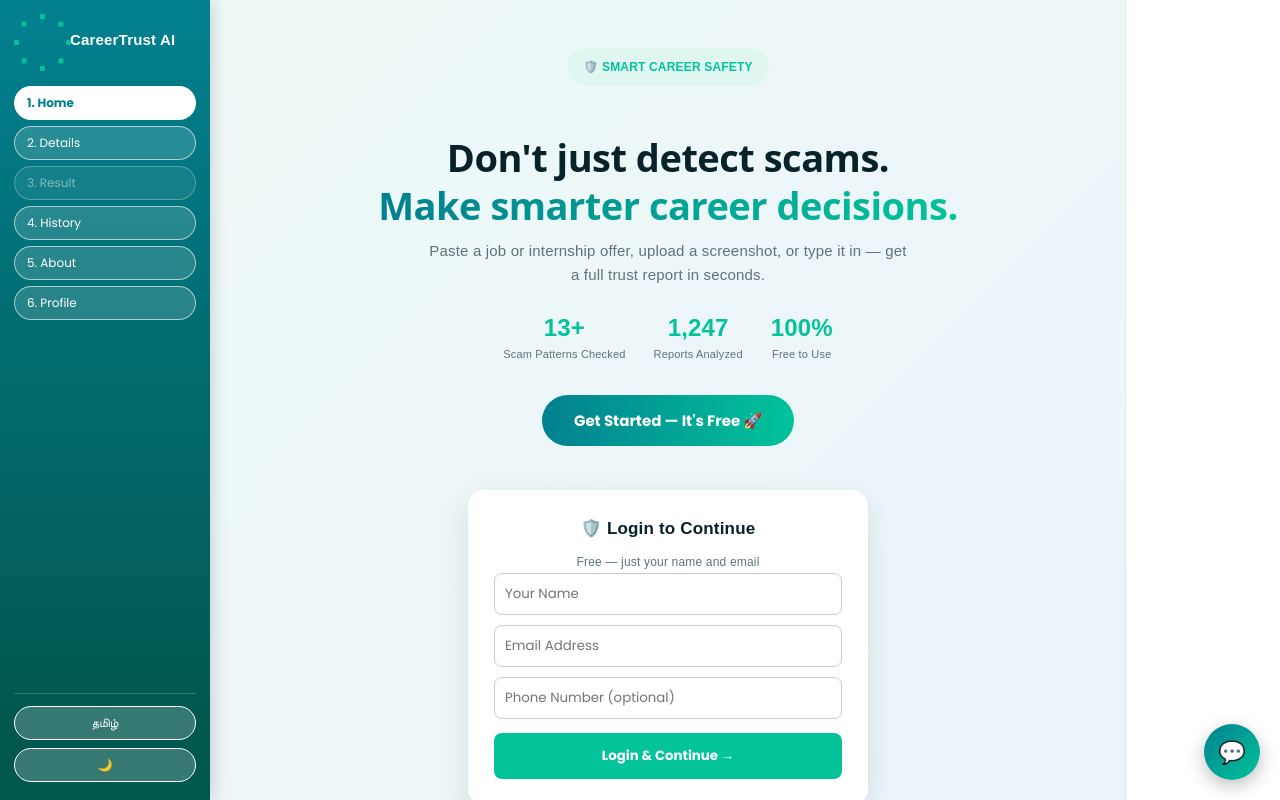
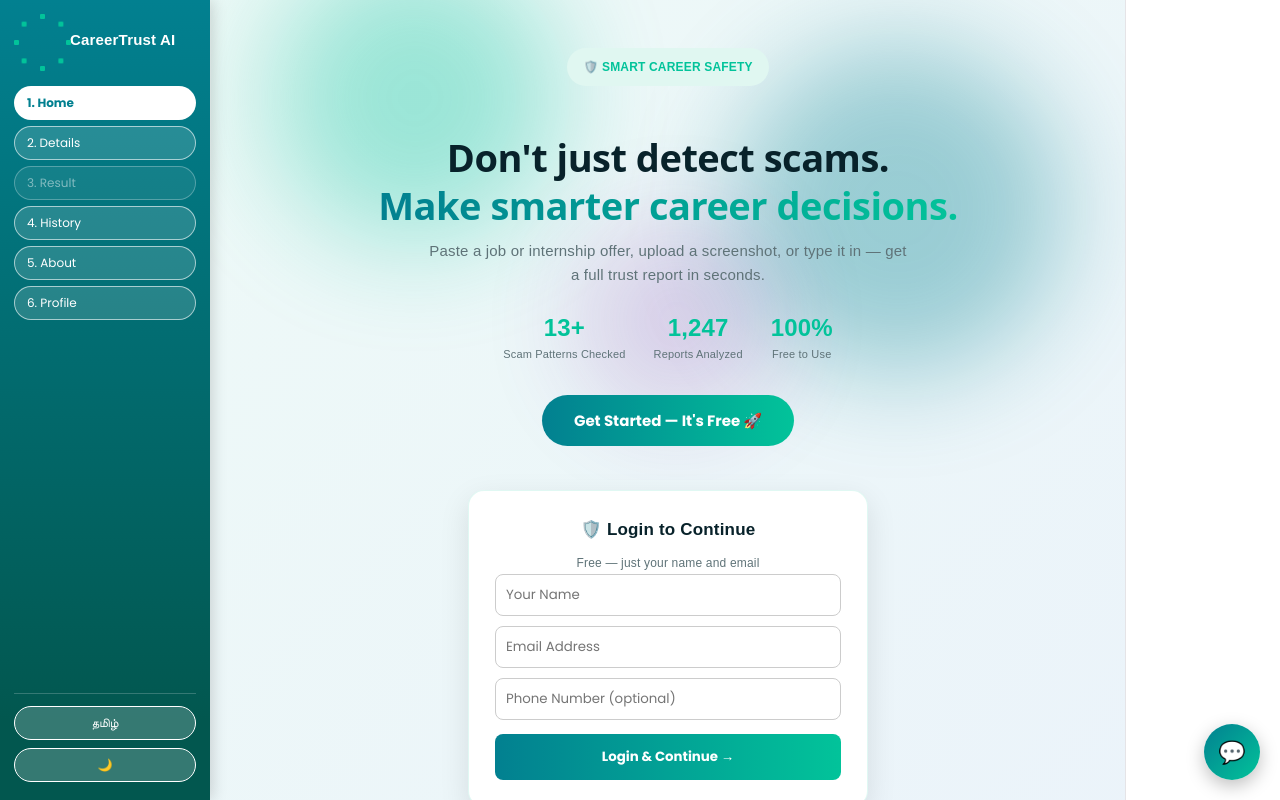
Before and after one commit to AkashPrabhavathi/PHOENIX-CareerTrust-AI, a React (Vite) app in the folder frontend/: page / in a window 1280 px wide. Shown: the top 800 px of the page. Built offline with nearby package versions, Linux system fonts and the light colour scheme.

Commit message:
Fix login button, real email validation, UI polish

```diff
--- a/frontend/src/App.css
+++ b/frontend/src/App.css
@@ -72,6 +72,7 @@
 }
 .page-fade {
   animation: fadeIn 0.4s ease;
+  position: relative;
 }
 
 @keyframes fadeIn {
@@ -126,10 +127,14 @@
   70% { box-shadow: 0 0 0 10px rgba(198,40,40,0); }
   100% { box-shadow: 0 0 0 0 rgba(198,40,40,0); }
 }
+
+/* Responsive typography — scales smoothly on mobile without touching JSX */
 h1 { font-size: clamp(24px, 6vw, 38px) !important; letter-spacing: -0.5px; line-height: 1.25 !important; }
 h2 { font-size: clamp(18px, 4vw, 24px) !important; letter-spacing: -0.3px; }
 h3 { font-size: clamp(15px, 3vw, 17px) !important; }
 p { line-height: 1.6; }
+
+/* Card and button micro-interactions */
 button {
   transition: transform 0.15s ease, box-shadow 0.15s ease, opacity 0.15s ease !important;
 }
@@ -143,11 +148,15 @@
 input:focus, textarea:focus {
   box-shadow: 0 0 0 3px rgba(2, 195, 154, 0.15);
 }
+
+/* Mobile tightening */
 @media (max-width: 480px) {
   body { -webkit-text-size-adjust: 100%; }
   table { font-size: 11px !important; }
   th, td { padding: 6px !important; }
 }
+
+/* Smoother rendering overall */
 * {
   -webkit-font-smoothing: antialiased;
   -moz-osx-font-smoothing: grayscale;
@@ -259,6 +268,8 @@
 @keyframes splashLoad {
   to { width: 100%; }
 }
+
+/* ===================== BUILD-IN ICON (used in sidebar / on page change) ===================== */
 .build-icon-wrap {
   position: relative;
   display: inline-flex;
@@ -291,6 +302,8 @@
   0% { opacity: 1; transform: translate(var(--sx), var(--sy)) scale(1); }
   100% { opacity: 0; transform: translate(0, 0) scale(0.2); }
 }
+
+/* ===================== LEFT SIDEBAR LAYOUT ===================== */
 .sidebar {
   position: fixed;
   top: 0;
@@ -357,3 +370,79 @@
   .sidebar-nav-btn { white-space: nowrap; }
   .main-with-sidebar { margin-left: 0; padding-bottom: 74px; }
 }
+
+/* ===================== POLISHED UI: CARDS, HERO, BUTTONS ===================== */
+.ui-card {
+  backdrop-filter: blur(6px);
+  border: 1px solid rgba(2, 195, 154, 0.12);
+  transition: transform 0.25s ease, box-shadow 0.25s ease, border-color 0.25s ease;
+}
+.ui-card:hover {
+  transform: translateY(-3px);
+  box-shadow: 0 14px 34px rgba(2, 128, 144, 0.16) !important;
+  border-color: rgba(2, 195, 154, 0.35);
+}
+.ui-btn-primary {
+  position: relative;
+  overflow: hidden;
+  transition: transform 0.18s ease, box-shadow 0.18s ease, filter 0.18s ease;
+}
+.ui-btn-primary:hover:not(:disabled) {
+  filter: brightness(1.08);
+  box-shadow: 0 10px 24px rgba(2, 195, 154, 0.35) !important;
+}
+.ui-btn-primary::after {
+  content: '';
+  position: absolute;
+  top: 0; left: -60%;
+  width: 40%; height: 100%;
+  background: linear-gradient(120deg, transparent, rgba(255,255,255,0.35), transparent);
+  transform: skewX(-20deg);
+  transition: left 0.5s ease;
+}
+.ui-btn-primary:hover::after { left: 130%; }
+
+.sidebar-nav-btn:hover:not(:disabled) {
+  background: rgba(255,255,255,0.28) !important;
+  transform: translateX(3px);
+}
+
+/* Animated background blobs behind hero */
+.hero-blobs {
+  position: absolute;
+  top: 0; left: 0; right: 0;
+  height: 480px;
+  overflow: hidden;
+  z-index: 0;
+  pointer-events: none;
+}
+.hero-blob {
+  position: absolute;
+  border-radius: 50%;
+  filter: blur(50px);
+  opacity: 0.35;
+  animation: blobFloat 14s ease-in-out infinite;
+}
+.hero-blob.b1 { width: 260px; height: 260px; background: #02c39a; top: -60px; left: 6%; animation-delay: 0s; }
+.hero-blob.b2 { width: 320px; height: 320px; background: #028090; top: 40px; right: 8%; animation-delay: 3s; }
+.hero-blob.b3 { width: 200px; height: 200px; background: #7b1fa2; opacity: 0.18; top: 220px; left: 40%; animation-delay: 6s; }
+@keyframes blobFloat {
+  0%, 100% { transform: translate(0, 0) scale(1); }
+  50% { transform: translate(20px, 30px) scale(1.12); }
+}
+.hero-content { position: relative; z-index: 1; }
+
+.faq-item {
+  transition: box-shadow 0.2s ease, transform 0.2s ease;
+}
+.faq-item:hover {
+  box-shadow: 0 6px 18px rgba(0,0,0,0.09) !important;
+}
+
+.step-card {
+  transition: transform 0.22s ease, box-shadow 0.22s ease;
+}
+.step-card:hover {
+  transform: translateY(-4px);
+  box-shadow: 0 10px 24px rgba(2, 128, 144, 0.14) !important;
+}
--- a/frontend/src/App.jsx
+++ b/frontend/src/App.jsx
@@ -44,20 +44,71 @@
   ['Can I upload a screenshot instead of typing?', 'Yes — upload a WhatsApp or email screenshot and the app will automatically extract the text using OCR.'],
 ]
 
-function getBotReply(text) {
-  const t = text.toLowerCase()
-  if (/\b(hi|hello|hey)\b/.test(t)) return "Hi! I'm the CareerTrust AI assistant. Ask me about risk scores, scam signs, OTP requests, salary checks, or skill match."
-  if (t.includes('risk score')) return 'The risk score (0–100) is based on common scam patterns found in the text — registration fees, OTP requests, urgent payment pressure, and more.'
-  if (t.includes('scam')) return 'We check for 13+ scam patterns like registration fees, guaranteed job claims, personal email domains, and urgent payment pressure.'
-  if (t.includes('otp')) return 'Never share your OTP with a recruiter. No legitimate employer will ever ask for it.'
-  if (t.includes('fee') || t.includes('payment') || t.includes('money')) return 'Legitimate employers do not charge registration, processing, or training fees.'
-  if (t.includes('salary') || t.includes('stipend')) return 'We compare the offered salary against a typical range for that role type.'
-  if (t.includes('skill')) return 'We match your listed skills against the job text and show your match %, matched skills, and missing skills.'
-  if (t.includes('company') || t.includes('recruiter')) return 'We check if the recruiter uses a personal email vs a company domain, and give guidance to verify the company.'
-  if (t.includes('privacy') || t.includes('data') || t.includes('store')) return 'Your job text is not stored beyond your session.'
-  if (t.includes('screenshot') || t.includes('ocr')) return 'Yes — upload a screenshot on the Details page and the text will be extracted automatically.'
-  if (t.includes('thank')) return "You're welcome! Stay safe out there. 🛡️"
-  return "I'm not totally sure about that yet — try asking about risk score, scam signs, OTP, salary checks, or skill match."
+function getBotReply(text, history = []) {
+  const t = text.toLowerCase().trim()
+
+  const has = (...words) => words.some((w) => t.includes(w))
+  const pick = (arr) => arr[Math.floor(Math.random() * arr.length)]
+
+  if (/^(hi|hello|hey|hai|vanakkam)\b/.test(t)) {
+    return pick([
+      "Hi! I'm the CareerTrust AI assistant 🛡️. Ask me about scam signs, risk scores, OTP requests, salary checks, or skill matching.",
+      "Hello! I can help you spot fake job offers and understand your report. What would you like to know?",
+    ])
+  }
+
+  if (has('risk score', 'risk level'))
+    return "The risk score (0–100) is based on common scam patterns found in the text — registration fees, OTP requests, urgent payment pressure, personal email domains, and more. Higher score = more red flags found. It's a guide, not final proof."
+
+  if (has('opportunity score'))
+    return "The Opportunity Score (0–100) looks at the overall quality of the offer — how well your skills match, whether the salary looks fair, and how low the risk is. Higher is better."
+
+  if (has('scam', 'fraud', 'fake job', 'fake offer'))
+    return "We check for 13+ scam patterns: registration/training fees, guaranteed-job promises, personal email domains (gmail/yahoo instead of a company domain), urgent payment pressure, and requests for sensitive info. Any of these showing up is a red flag — verify before proceeding."
+
+  if (has('otp', 'one time password'))
+    return "Never share your OTP with a recruiter or anyone claiming to be from HR. No legitimate employer will ever ask for it — this is one of the most common scam tactics."
+
+  if (has('fee', 'payment', 'money', 'deposit', 'pay '))
+    return "Legitimate employers never charge registration, training, security deposit, or 'processing' fees. If a job asks you to pay anything upfront, treat it as a major red flag."
+
+  if (has('salary', 'stipend', 'pay range', 'ctc'))
+    return "We compare the offered salary against a typical market range for that role type. If the offer looks unusually high for very little work or experience, that's often a scam lure."
+
+  if (has('skill', 'match'))
+    return "We match your listed skills against the job text and show your match %, which skills matched, and which ones you're missing — so you know what to learn for that role."
+
+  if (has('company', 'recruiter', 'hr', 'employer'))
+    return "We check whether the recruiter's email uses a personal domain (gmail/yahoo) vs an official company domain, and give you steps to independently verify the company (LinkedIn, official website, Glassdoor reviews)."
+
+  if (has('privacy', 'data', 'store', 'save my'))
+    return "Your job text isn't stored anywhere beyond your current session/history on this device. Sign-up details are only used for basic account tracking."
+
+  if (has('screenshot', 'ocr', 'image', 'upload'))
+    return "Yes — on the Details page, upload a WhatsApp or email screenshot and the app automatically extracts the text using OCR, so you don't have to type it manually."
+
+  if (has('history', 'past report', 'previous'))
+    return "Your past reports are saved under the History page — you can revisit any analysis, compare opportunities side by side, or clear your history anytime."
+
+  if (has('free', 'cost', 'price', 'paid'))
+    return "CareerTrust AI is completely free to use — analyzing offers, checking risk scores, and using every feature here doesn't cost anything."
+
+  if (has('how does this work', 'how it works', 'how do you'))
+    return "Simple: paste (or screenshot) the job/internship message, add your skills, and we scan it for scam patterns, verify the salary and recruiter, and match your skills — all in a few seconds."
+
+  if (has('safe', 'checklist', 'apply'))
+    return "Check the 'Safe Apply Checklist' in your report — it lists practical steps like verifying the company online, never paying upfront, and confirming the recruiter's identity before proceeding."
+
+  if (has('thank'))
+    return pick(["You're welcome! Stay safe out there. 🛡️", "Anytime! Good luck with your job search."])
+
+  if (has('bye', 'exit', 'quit'))
+    return "Take care! Come back anytime you want a job offer checked. 🛡️"
+
+  return pick([
+    "I'm not fully sure about that yet — try asking about risk score, scam signs, OTP requests, salary checks, or skill matching.",
+    "Good question! I mainly help with career-safety topics — scam detection, salary checks, skill match, and recruiter verification. Ask me about any of those.",
+  ])
 }
 
 // Small helper: fragments that fly inward and converge into an icon, replayed via `trigger` key
@@ -122,7 +173,7 @@
   const [memberSince, setMemberSince] = useState('')
   const [defaultSkills, setDefaultSkills] = useState('')
 
-  const [ocrLoading, setOcrLoading] = useState(false)
+  const [loginLoading, setLoginLoading] = useState(false)
   const [ocrProgress, setOcrProgress] = useState(0)
   const [listening, setListening] = useState(false)
   const recognitionRef = useRef(null)
@@ -180,13 +231,35 @@
   const handleLogin = async () => {
     if (!loginData.name || !loginData.email) { setLoginStatus('Please enter your name and email.'); return }
     if (!isValidEmail(loginData.email)) { setLoginStatus('Please enter a valid email address.'); return }
+
+    setLoginLoading(true)
+    setLoginStatus('Verifying email...')
     try {
-      const res = await fetch('http://127.0.0.1:8000/verify-email', { method: 'POST', headers: { 'Content-Type': 'application/json' }, body: JSON.stringify({ email: loginData.email }) })
+      const res = await fetch('http://127.0.0.1:8000/verify-email', {
+        method: 'POST',
+        headers: { 'Content-Type': 'application/json' },
+        body: JSON.stringify({ email: loginData.email })
+      })
       const data = await res.json()
-      if (!data.valid) { setLoginStatus(data.reason || 'Please enter a valid email address.'); return }
+      if (!data.valid) {
+        setLoginStatus(data.reason || 'Please enter a valid email address.')
+        setLoginLoading(false)
+        return
+      }
+    } catch (error) {
+      setLoginStatus('⚠️ Could not reach server — continuing with basic validation only.')
+    }
+
+    try {
+      await fetch('http://127.0.0.1:8000/signup', {
+        method: 'POST',
+        headers: { 'Content-Type': 'application/json' },
+        body: JSON.stringify(loginData)
+      })
     } catch (error) {}
-    try { await fetch('http://127.0.0.1:8000/signup', { method: 'POST', headers: { 'Content-Type': 'application/json' }, body: JSON.stringify(loginData) }) } catch (error) {}
+
     setLoginStatus('')
+    setLoginLoading(false)
     setIsLoggedIn(true)
     const since = localStorage.getItem('ct_member_since') || new Date().toLocaleDateString()
     localStorage.setItem('ct_member_since', since)
@@ -274,11 +347,26 @@
   const getRiskEmoji = (level) => level === 'Low Risk' ? '😊' : level === 'Needs Verification' ? '🤔' : level === 'High Risk' ? '⚠️' : level === 'Very High Risk' ? '🚨' : '❓'
   const getRecommendation = (entry) => entry.risk_score >= 61 ? 'Avoid until verified' : entry.risk_score >= 31 ? 'Apply with caution, verify first' : entry.opportunity_score >= 70 ? 'Recommended' : 'Worth applying after verification'
 
-  const handleChatSend = () => {
+  const handleChatSend = async () => {
     const text = chatInput.trim(); if (!text) return
     const newMessages = [...chatMessages, { sender: 'user', text }]
     setChatMessages(newMessages); setChatInput(''); setBotTyping(true)
-    setTimeout(() => { setChatMessages([...newMessages, { sender: 'bot', text: getBotReply(text) }]); setBotTyping(false) }, 700)
+    let replyText = null
+    try {
+      const history = newMessages.map((m) => ({ role: m.sender === 'user' ? 'user' : 'assistant', content: m.text }))
+      const res = await fetch('http://127.0.0.1:8000/chat', {
+        method: 'POST',
+        headers: { 'Content-Type': 'application/json' },
+        body: JSON.stringify({ message: text, history }),
+      })
+      const data = await res.json()
+      if (data.reply && !data.error) replyText = data.reply
+    } catch (error) { /* backend not reachable, fall back below */ }
+    if (!replyText) replyText = getBotReply(text, chatMessages)
+    setTimeout(() => {
+      setChatMessages([...newMessages, { sender: 'bot', text: replyText }])
+      setBotTyping(false)
+    }, 500)
   }
 
   const cardStyle = { background: theme.cardBg, border: `1px solid ${theme.border}`, borderRadius: '8px', padding: '12px', marginBottom: '10px' }
@@ -314,7 +402,10 @@
       <div className="main-with-sidebar">
       {page === 'login' && (
         <div key="login" className="page-fade">
-          <div className="no-print" style={{ textAlign: 'center', padding: '48px 20px 24px' }}>
+          <div className="no-print hero-blobs">
+            <div className="hero-blob b1" /><div className="hero-blob b2" /><div className="hero-blob b3" />
+          </div>
+          <div className="no-print hero-content" style={{ textAlign: 'center', padding: '48px 20px 24px' }}>
             <div style={{ display: 'inline-block', background: darkMode ? '#0f3339' : '#e0f7f1', color: '#02c39a', padding: '6px 16px', borderRadius: '20px', fontSize: '12px', fontWeight: 'bold', marginBottom: '16px' }}>{L.heroBadge}</div>
             <h1 style={{ color: theme.text, fontSize: '38px', fontWeight: 800, marginBottom: '10px', lineHeight: 1.2 }}>{L.heroLine1}<br /><span style={{ background: 'linear-gradient(90deg, #028090, #02c39a)', WebkitBackgroundClip: 'text', WebkitTextFillColor: 'transparent' }}>{L.heroLine2}</span></h1>
             <p style={{ color: theme.muted, fontSize: '15px', maxWidth: '480px', margin: '0 auto' }}>{L.heroSub}</p>
@@ -323,23 +414,26 @@
               <div style={{ textAlign: 'center' }}><div style={{ fontSize: '24px', fontWeight: 800, color: '#02c39a' }}>{displayCount.toLocaleString()}</div><div style={{ fontSize: '11px', color: theme.muted }}>{L.statReports}</div></div>
               <div style={{ textAlign: 'center' }}><div style={{ fontSize: '24px', fontWeight: 800, color: '#02c39a' }}>100%</div><div style={{ fontSize: '11px', color: theme.muted }}>{L.statFree}</div></div>
             </div>
-            <button onClick={() => document.getElementById('login-card').scrollIntoView({ behavior: 'smooth' })} style={{ marginTop: '28px', background: 'linear-gradient(90deg, #028090, #02c39a)', color: '#fff', border: 'none', padding: '14px 32px', borderRadius: '30px', fontWeight: 'bold', fontSize: '15px', cursor: 'pointer' }}>{L.getStarted}</button>
+            <button onClick={() => document.getElementById('login-card').scrollIntoView({ behavior: 'smooth' })} className="ui-btn-primary" style={{ marginTop: '28px', background: 'linear-gradient(90deg, #028090, #02c39a)', color: '#fff', border: 'none', padding: '14px 32px', borderRadius: '30px', fontWeight: 'bold', fontSize: '15px', cursor: 'pointer' }}>{L.getStarted}</button>
           </div>
 
-          <div id="login-card" style={{ maxWidth: '400px', margin: '20px auto 40px', background: theme.cardBg, borderRadius: '16px', padding: '26px', boxShadow: '0 10px 30px rgba(0,0,0,0.1)' }}>
+          <div id="login-card" className="ui-card" style={{ maxWidth: '400px', margin: '20px auto 40px', background: theme.cardBg, borderRadius: '16px', padding: '26px', boxShadow: '0 10px 30px rgba(0,0,0,0.1)' }}>
             <h3 style={{ marginTop: 0, color: theme.text, textAlign: 'center' }}>{L.loginTitle}</h3>
             <p style={{ fontSize: '12px', color: theme.muted, textAlign: 'center', marginTop: '-6px' }}>{L.loginSub}</p>
             <input type="text" placeholder={L.namePh} value={loginData.name} onChange={(e) => setLoginData({ ...loginData, name: e.target.value })} style={{ width: '100%', padding: '10px', marginBottom: '10px', borderRadius: '8px', border: '1px solid #ccc' }} />
             <input type="email" placeholder={L.emailPh} value={loginData.email} onChange={(e) => setLoginData({ ...loginData, email: e.target.value })} style={{ width: '100%', padding: '10px', marginBottom: '10px', borderRadius: '8px', border: '1px solid #ccc' }} />
             <input type="text" placeholder={L.phonePh} value={loginData.phone} onChange={(e) => setLoginData({ ...loginData, phone: e.target.value })} style={{ width: '100%', padding: '10px', marginBottom: '14px', borderRadius: '8px', border: '1px solid #ccc' }} />
-            <button onClick={handleLogin} style={{ width: '100%', background: '#02c39a', color: '#fff', border: 'none', padding: '13px', borderRadius: '8px', fontWeight: 'bold', cursor: 'pointer' }}>{L.loginBtn}</button>
+            <button onClick={handleLogin} disabled={loginLoading} className="ui-btn-primary" style={{ width: '100%', background: 'linear-gradient(90deg, #028090, #02c39a)', color: '#fff', border: 'none', padding: '13px', borderRadius: '8px', fontWeight: 'bold', cursor: loginLoading ? 'not-allowed' : 'pointer', opacity: loginLoading ? 0.7 : 1, display: 'flex', alignItems: 'center', justifyContent: 'center', gap: '8px' }}>
+              {loginLoading && <span className="spinner" />}
+              {loginLoading ? 'Verifying...' : L.loginBtn}
+            </button>
             {loginStatus && <p style={{ marginTop: '10px', color: '#c62828', fontSize: '13px', textAlign: 'center' }}>{loginStatus}</p>}
           </div>
 
           <div className="no-print" style={{ maxWidth: '700px', margin: '0 auto 40px', padding: '0 16px' }}>
             <div style={{ display: 'flex', gap: '12px', flexWrap: 'wrap', justifyContent: 'center' }}>
               {[['1️⃣', 'Login', 'Quick free sign-in to get started'], ['2️⃣', 'Add Details', 'Paste the offer, upload a screenshot, add your skills'], ['3️⃣', 'Get Your Report', 'A clear risk score with evidence and next steps']].map((step, i) => (
-                <div key={i} style={{ flex: '1', minWidth: '180px', background: theme.cardBg, borderRadius: '12px', padding: '16px', textAlign: 'center', boxShadow: '0 4px 14px rgba(0,0,0,0.06)' }}>
+                <div key={i} className="step-card" style={{ flex: '1', minWidth: '180px', background: theme.cardBg, borderRadius: '12px', padding: '16px', textAlign: 'center', boxShadow: '0 4px 14px rgba(0,0,0,0.06)' }}>
                   <div style={{ fontSize: '22px', marginBottom: '6px' }}>{step[0]}</div>
                   <div style={{ fontWeight: 'bold', color: theme.text, fontSize: '13.5px', marginBottom: '4px' }}>{step[1]}</div>
                   <div style={{ fontSize: '11.5px', color: theme.muted }}>{step[2]}</div>
@@ -351,7 +445,7 @@
           <div className="no-print" style={{ maxWidth: '700px', margin: '0 auto', padding: '0 16px 50px' }}>
             <h2 style={{ textAlign: 'center', color: theme.text, marginBottom: '20px' }}>Frequently Asked Questions</h2>
             {FAQS.map((faq, i) => (
-              <div key={i} style={{ background: theme.cardBg, borderRadius: '10px', marginBottom: '10px', overflow: 'hidden', boxShadow: '0 2px 8px rgba(0,0,0,0.05)' }}>
+              <div key={i} className="faq-item" style={{ background: theme.cardBg, borderRadius: '10px', marginBottom: '10px', overflow: 'hidden', boxShadow: '0 2px 8px rgba(0,0,0,0.05)' }}>
                 <div onClick={() => setOpenFaq(openFaq === i ? null : i)} style={{ padding: '14px 18px', cursor: 'pointer', display: 'flex', justifyContent: 'space-between', alignItems: 'center', fontWeight: 'bold', color: theme.text, fontSize: '14px' }}>{faq[0]}<span style={{ color: '#02c39a' }}>{openFaq === i ? '−' : '+'}</span></div>
                 {openFaq === i && <div style={{ padding: '0 18px 16px', color: theme.muted, fontSize: '13px' }}>{faq[1]}</div>}
               </div>
@@ -364,7 +458,7 @@
         <div key="form" className="page-fade" style={{ maxWidth: '650px', margin: '0 auto', padding: '40px 16px' }}>
           <h1 style={{ color: theme.text, fontSize: '26px', textAlign: 'center', marginBottom: '6px' }}>{L.formTitle}</h1>
           <p style={{ color: theme.muted, textAlign: 'center', marginBottom: '26px' }}>{L.formSub}</p>
-          <div style={{ background: theme.cardBg, borderRadius: '14px', padding: '22px', boxShadow: '0 8px 24px rgba(0,0,0,0.08)' }}>
+          <div className="ui-card" style={{ background: theme.cardBg, borderRadius: '14px', padding: '22px', boxShadow: '0 8px 24px rgba(0,0,0,0.08)' }}>
             <label style={{ fontWeight: 'bold', color: theme.text }}>{L.companyLabel}</label>
             <input type="text" style={{ width: '100%', marginBottom: '14px', padding: '10px', borderRadius: '8px', border: '1px solid #ccc', marginTop: '6px' }} value={companyName} onChange={(e) => setCompanyName(e.target.value)} placeholder="e.g. Wipro, Infosys" />
             <label style={{ fontWeight: 'bold', color: theme.text }}>{L.screenshotLabel}</label>
@@ -384,7 +478,7 @@
             <input type="text" style={{ width: '100%', marginBottom: '20px', padding: '10px', borderRadius: '8px', border: '1px solid #ccc', marginTop: '6px' }} value={skills} onChange={(e) => setSkills(e.target.value)} placeholder="e.g. React, Python, SQL" />
             <div style={{ display: 'flex', gap: '10px' }}>
               <button onClick={() => setPage('login')} style={{ flex: '0 0 auto', background: 'transparent', color: theme.text, border: `1px solid ${theme.border}`, padding: '14px 18px', borderRadius: '10px', fontWeight: 'bold', cursor: 'pointer' }}>{L.back}</button>
-              <button onClick={handleAnalyze} disabled={loading || !jobText} style={{ flex: 1, background: 'linear-gradient(90deg, #028090, #02c39a)', color: '#fff', border: 'none', padding: '14px', borderRadius: '10px', fontWeight: 'bold', fontSize: '15px', cursor: 'pointer', opacity: loading || !jobText ? 0.6 : 1, display: 'flex', alignItems: 'center', justifyContent: 'center' }}>
+              <button onClick={handleAnalyze} disabled={loading || !jobText} className="ui-btn-primary" style={{ flex: 1, background: 'linear-gradient(90deg, #028090, #02c39a)', color: '#fff', border: 'none', padding: '14px', borderRadius: '10px', fontWeight: 'bold', fontSize: '15px', cursor: 'pointer', opacity: loading || !jobText ? 0.6 : 1, display: 'flex', alignItems: 'center', justifyContent: 'center' }}>
                 {loading && <span className="spinner"></span>}{loading ? 'Analyzing...' : L.analyzeBtn}
               </button>
             </div>
```
Also changed, not shown: 2 other files (tests, documents, lock files or other folders).
